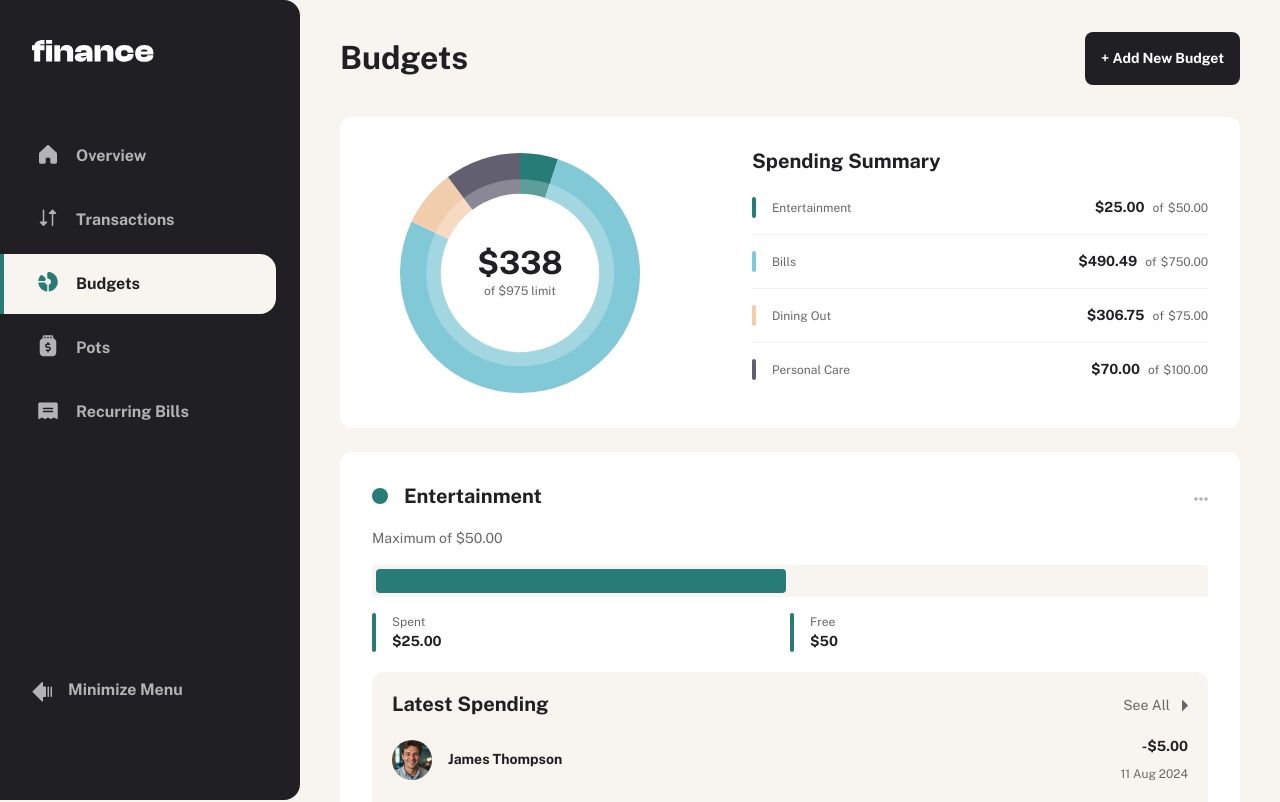
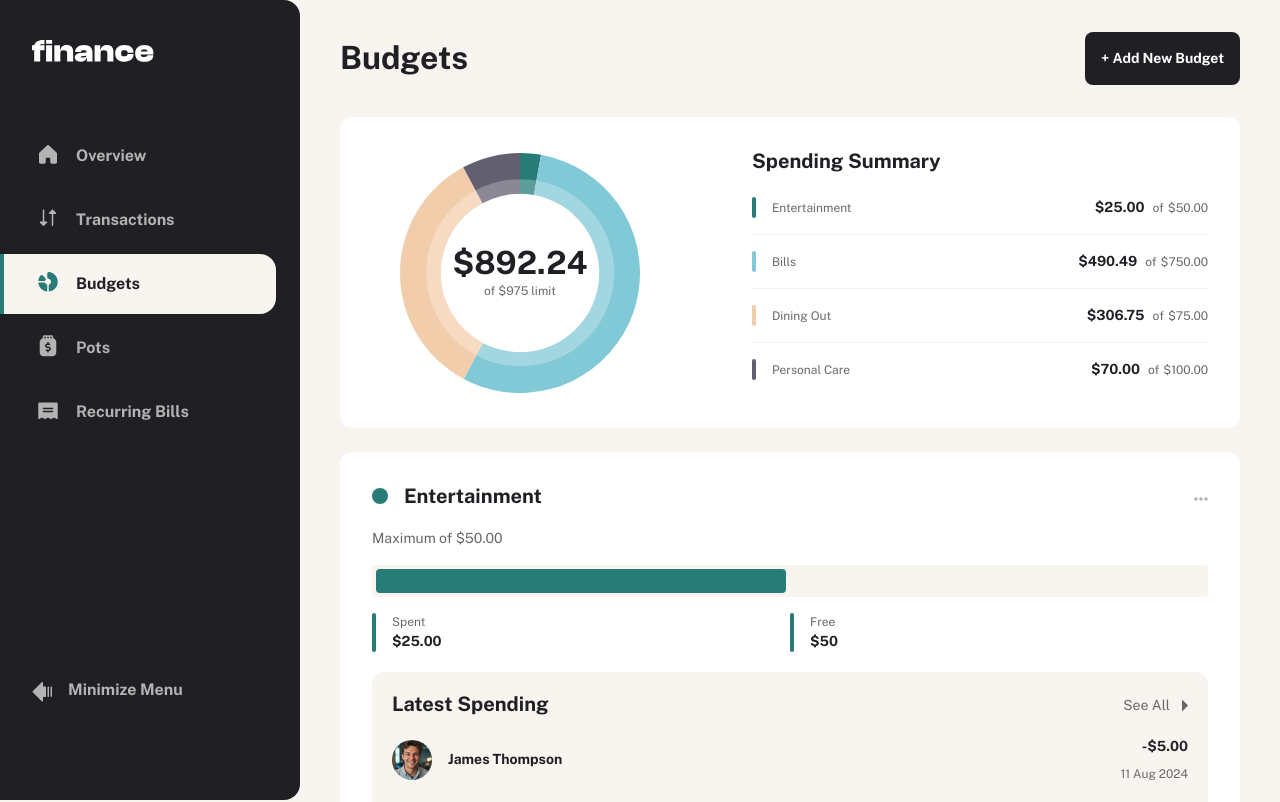
Before and after one commit to PioKl/Personal-Finance-App, a Next.js app: page /budgets in a window 1280 px wide. Shown: the top 802 px of the page. Built offline with nearby package versions, Linux system fonts and the light colour scheme.

Commit message:
Add tooltip (ChartOptions), budgets amount total, removal of variant in budgets amount

```diff
--- a/components/shared/BudgetChart.tsx
+++ b/components/shared/BudgetChart.tsx
@@ -1,57 +1,44 @@
 "use client";
 import { priceDollarsFormatting } from "@/utils/formattingFunctions";
-import { Budgets } from "@/types";
 import { BudgetWithTransactionsAmounts } from "@/interfaces";
 import { Doughnut } from "react-chartjs-2";
 import "chart.js/auto";
+import type { ChartOptions } from "chart.js";
 
-type BudgetChartProps =
-  | {
-      variant: "default";
-      budgets: Budgets[];
-      budgetsWithTransactions?: never;
-    }
-  | {
-      variant: "budgets";
-      budgetsWithTransactions: BudgetWithTransactionsAmounts[]; //transakcje wbudowane w "budgets", a dokładnie same amount w tym przypadku
-      budgets?: never;
-    };
+type BudgetChartProps = {
+  variant: "default" | "budgets";
+  budgetsWithTransactions: BudgetWithTransactionsAmounts[];
+};
 
 export default function BudgetChart(props: BudgetChartProps) {
   const { variant } = props;
-
-  let budgetsLabels: string[];
-  let budgetsMaximum: number[];
-  let budgetsTheme: string[];
-  let budgetsItems: (Budgets | BudgetWithTransactionsAmounts)[] = [];
-  let budgetsAmount: number[] = [];
-
-  if (variant === "budgets") {
-    const { budgetsWithTransactions } = props;
-
-    budgetsLabels = budgetsWithTransactions.map((b) => b.category);
-    budgetsMaximum = budgetsWithTransactions.map((b) => b.maximum);
-    budgetsTheme = budgetsWithTransactions.map((b) => b.theme);
-    budgetsItems = budgetsWithTransactions;
-    budgetsAmount = budgetsWithTransactions.map((budget) =>
+  const { budgetsWithTransactions } = props;
+  const budgetsLabels: string[] = budgetsWithTransactions.map(
+    (b) => b.category,
+  );
+  const budgetsMaximum: number[] = budgetsWithTransactions.map(
+    (b) => b.maximum,
+  );
+  const budgetsTheme: string[] = budgetsWithTransactions.map((b) => b.theme);
+  const budgetsItems: BudgetWithTransactionsAmounts[] = budgetsWithTransactions;
+  const budgetsAmount: number[] = budgetsWithTransactions.map(
+    (budget) =>
       budget.transactions.reduce(
         (sum, transaction) => sum + transaction.amount,
-        0
-      )
-    );
-  } else {
-    const { budgets } = props;
-    budgetsLabels = budgets.map((b) => b.category);
-    budgetsMaximum = budgets.map((b) => b.maximum);
-    budgetsTheme = budgets.map((b) => b.theme);
-    budgetsItems = budgets;
-  }
+        0,
+      ) * -1,
+  );
+
+  const budgetsAmountTotal: number =
+    budgetsWithTransactions
+      .flatMap((b) => b.transactions)
+      .reduce((sum, transaction) => sum + transaction.amount, 0) * -1;
 
   const chartData = {
     labels: budgetsLabels,
     datasets: [
       {
-        data: budgetsMaximum,
+        data: budgetsAmount,
         backgroundColor: budgetsTheme,
         borderWidth: 0,
       },
@@ -60,12 +47,19 @@ export default function BudgetChart(props: BudgetChartProps) {
 
   const options = {
     plugins: {
+      tooltip: {
+        enabled: true,
+        backgroundColor: "rgba(0,0,0,0.8)",
+        yAlign: "top",
+        xAlign: "center",
+        position: "nearest",
+      },
       legend: {
         display: false,
       },
     },
     cutout: "66%",
-  };
+  } satisfies ChartOptions<"doughnut">;
 
   return (
     <div
@@ -86,7 +80,7 @@ export default function BudgetChart(props: BudgetChartProps) {
           </div>
           <div className="absolute flex flex-col items-center justify-center top-1/2 left-1/2 transform -translate-x-1/2 -translate-y-1/2 w-[187.5px] h-[187.5px] bg-white/25 rounded-full">
             <span className="text-preset-1 tracking-preset-1 leading-preset-1 font-preset-1 text-color-one">
-              $338
+              ${budgetsAmountTotal}
             </span>
             <span className="text-preset-5 tracking-preset-5 leading-preset-5 font-preset-5 text-color-three">
               of ${budgetsMaximum.reduce((a, b) => a + b, 0)} limit
@@ -134,9 +128,7 @@ export default function BudgetChart(props: BudgetChartProps) {
                   <span
                     className={`text-preset-4 tracking-preset-4 leading-preset-4 font-preset-4-bold text-color-one`}
                   >
-                    {variant === "budgets"
-                      ? `$${priceDollarsFormatting(budgetsAmount[index], true)}`
-                      : `$${priceDollarsFormatting(item.maximum)}`}
+                    ${priceDollarsFormatting(budgetsAmount[index], true)}
                   </span>
                   {variant === "budgets" && (
                     <div className="flex gap-space-50 text-preset-5 tracking-preset-5 leading-preset-5 font-preset-5 text-color-three">
```
